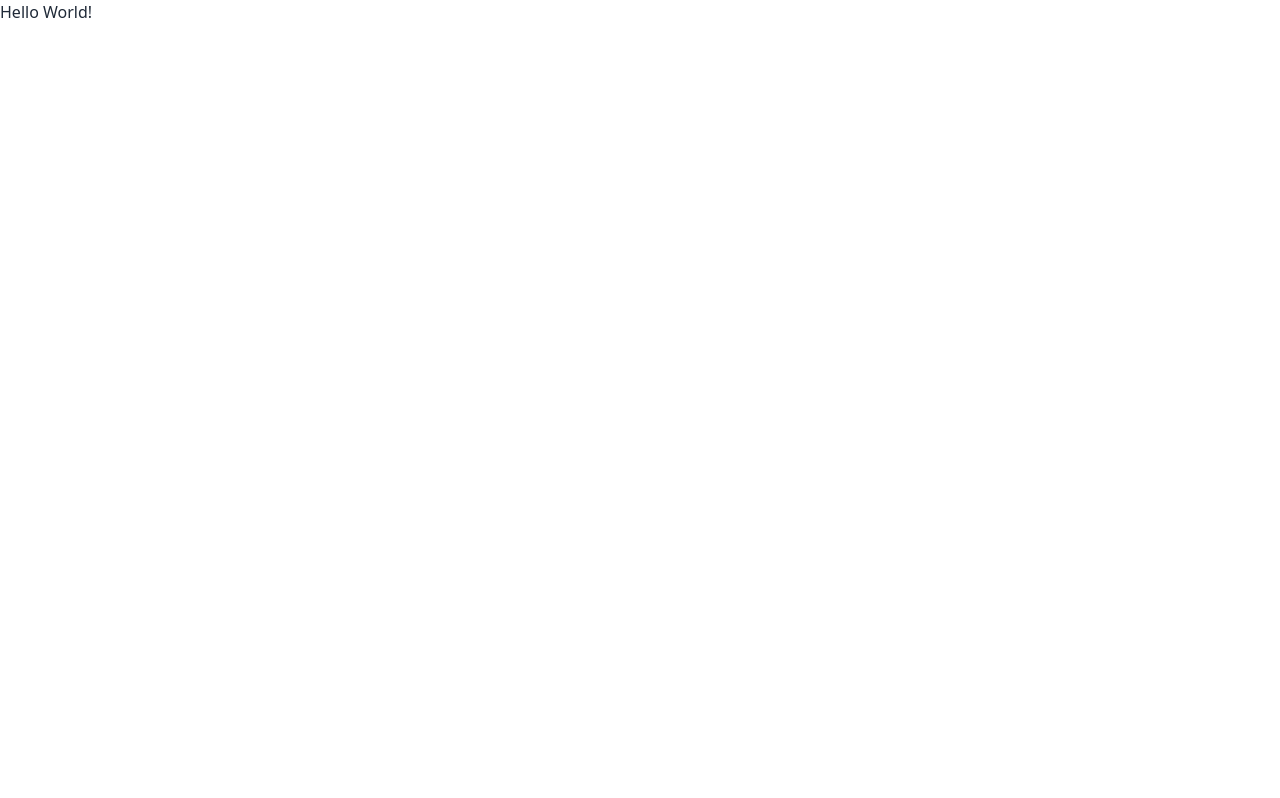
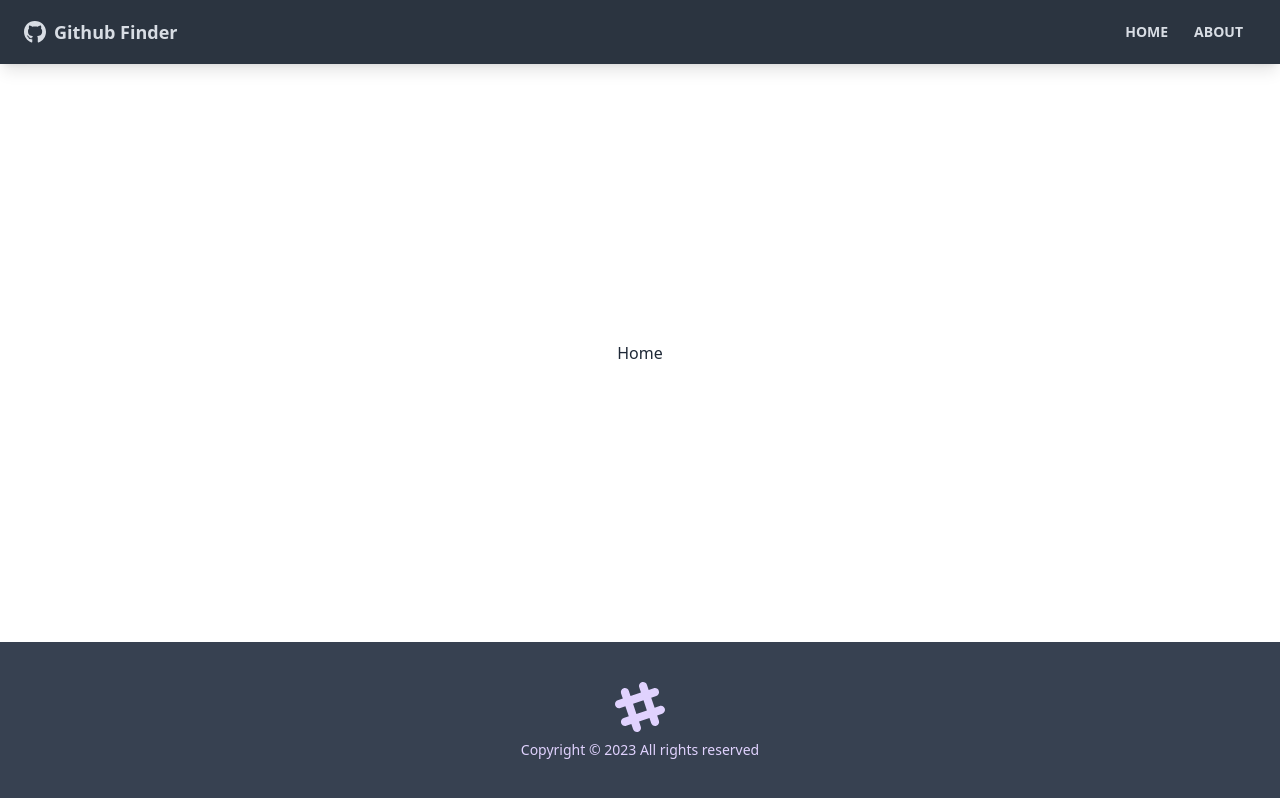
Before and after one commit to shanelwilliams/github-finder, a React (Create React App) app: page / in a window 1280 px wide. Built offline with nearby package versions, Linux system fonts and the light colour scheme.

Commit message:
Adding content

```diff
--- a/package.json
+++ b/package.json
@@ -9,6 +9,8 @@
     "@testing-library/user-event": "^13.5.0",
     "react": "^18.2.0",
     "react-dom": "^18.2.0",
+    "react-icons": "^4.10.1",
+    "react-router-dom": "^6.15.0",
     "react-scripts": "^5.0.1",
     "web-vitals": "^2.1.4"
   },
--- a/public/index.html
+++ b/public/index.html
@@ -24,7 +24,7 @@
       work correctly both with client-side routing and a non-root public URL.
       Learn how to configure a non-root public URL by running `npm run build`.
     -->
-    <title>React App</title>
+    <title>GitHub Finder</title>
   </head>
   <body>
     <noscript>You need to enable JavaScript to run this app.</noscript>
--- a/src/App.js
+++ b/src/App.js
@@ -1,10 +1,28 @@
+import { BrowserRouter as Router, Route, Routes } from 'react-router-dom'
+import Home from './pages/Home'
+import About from './pages/About'
+import NotFound from './pages/NotFound'
+import Navbar from './components/layout/Navbar'
+import Footer from './components/layout/Footer'
+
 function App() {
-  return (
-    <div>
-      <h1>Hello World!</h1>
+	return (
+		<Router>
+			<div className='flex flex-col justify-between h-screen'>
+				<Navbar />
 
-    </div>
-  );
+				<main className='mx-auto px-3 pb-12'>
+					<Routes>
+						<Route path='/' element={<Home />} />
+						<Route path='/about' element={<About />} />
+						<Route path='/notfound' element={<NotFound />} />
+						<Route path='/*' element={<NotFound />} />
+					</Routes>
+				</main>
+				<Footer />
+			</div>
+		</Router>
+	)
 }
 
-export default App;
+export default App
--- /dev/null
+++ b/src/components/layout/Footer.jsx
@@ -0,0 +1,27 @@
+import React from 'react'
+
+function Footer() {
+    const footerYear = new Date().getFullYear()
+
+  return (
+    <footer className='footer p-10 bg-gray-700 text-primary-content footer-center'>
+      <div>
+        <svg
+          width='50'
+          height='50'
+          viewBox='0 0 24 24'
+          xmlns='http://www.w3.org/2000/svg'
+          fillRule='evenodd'
+          clipRule='evenodd'
+          className='inline-block fill-current'
+        >
+          <path d='M22.672 15.226l-2.432.811.841 2.515c.33 1.019-.209 2.127-1.23 2.456-1.15.325-2.148-.321-2.463-1.226l-.84-2.518-5.013 1.677.84 2.517c.391 1.203-.434 2.542-1.831 2.542-.88 0-1.601-.564-1.86-1.314l-.842-2.516-2.431.809c-1.135.328-2.145-.317-2.463-1.229-.329-1.018.211-2.127 1.231-2.456l2.432-.809-1.621-4.823-2.432.808c-1.355.384-2.558-.59-2.558-1.839 0-.817.509-1.582 1.327-1.846l2.433-.809-.842-2.515c-.33-1.02.211-2.129 1.232-2.458 1.02-.329 2.13.209 2.461 1.229l.842 2.515 5.011-1.677-.839-2.517c-.403-1.238.484-2.553 1.843-2.553.819 0 1.585.509 1.85 1.326l.841 2.517 2.431-.81c1.02-.33 2.131.211 2.461 1.229.332 1.018-.21 2.126-1.23 2.456l-2.433.809 1.622 4.823 2.433-.809c1.242-.401 2.557.484 2.557 1.838 0 .819-.51 1.583-1.328 1.847m-8.992-6.428l-5.01 1.675 1.619 4.828 5.011-1.674-1.62-4.829z'></path>
+        </svg>
+        {/* &copy; copyright symbol*/}
+        <p>Copyright &copy; {footerYear} All rights reserved</p>
+      </div>
+    </footer>
+  )
+}
+
+export default Footer
--- /dev/null
+++ b/src/components/layout/Navbar.jsx
@@ -0,0 +1,40 @@
+import React from 'react'
+import { FaGithub } from 'react-icons/fa'
+import { Link } from 'react-router-dom'
+import PropTypes from 'prop-types'
+
+function Navbar({ title }) {
+	return (
+		<nav className='navbar mb-12 shadow-lg bg-neutral text-neutral-content'>
+			<div className='container mx-auto'>
+				<div className='flex-none px-2 ms-2'>
+					<FaGithub className='inline pr-2 text-3xl' />
+					<Link to='/' className='text-lg font-bold align-middle'>
+						{title}
+					</Link>
+				</div>
+
+				<div className='flex-1 px-2 mx-2'>
+					<div className='flex justify-end'>
+						<Link to='/' className='btn btn-ghost btn-sm rounded-btn'>
+							Home
+						</Link>
+						<Link to='/about' className='btn btn-ghost btn-sm rounded-btn'>
+							About
+						</Link>
+					</div>
+				</div>
+			</div>
+		</nav>
+	)
+}
+
+Navbar.defaultProps = {
+	title: 'Github Finder',
+}
+
+Navbar.prototype = {
+	title: PropTypes.string,
+}
+
+export default Navbar
--- a/src/index.js
+++ b/src/index.js
@@ -9,7 +9,3 @@
     <App />
   </React.StrictMode>
 );
-
-// If you want to start measuring performance in your app, pass a function
-// to log results (for example: reportWebVitals(console.log))
-// or send to an analytics endpoint. Learn more: https://bit.ly/CRA-vitals
--- /dev/null
+++ b/src/pages/About.jsx
@@ -0,0 +1,11 @@
+import React from 'react'
+
+function About() {
+  return (
+    <div>
+      About
+    </div>
+  )
+}
+
+export default About
--- /dev/null
+++ b/src/pages/Home.jsx
@@ -0,0 +1,11 @@
+import React from 'react'
+
+function Home() {
+  return (
+    <div>
+      Home
+    </div>
+  )
+}
+
+export default Home
--- /dev/null
+++ b/src/pages/NotFound.jsx
@@ -0,0 +1,11 @@
+import React from 'react'
+
+function NotFound() {
+  return (
+    <div>
+      Not Found
+    </div>
+  )
+}
+
+export default NotFound
```
Also changed, not shown: 1 other file (tests, documents, lock files or other folders).
